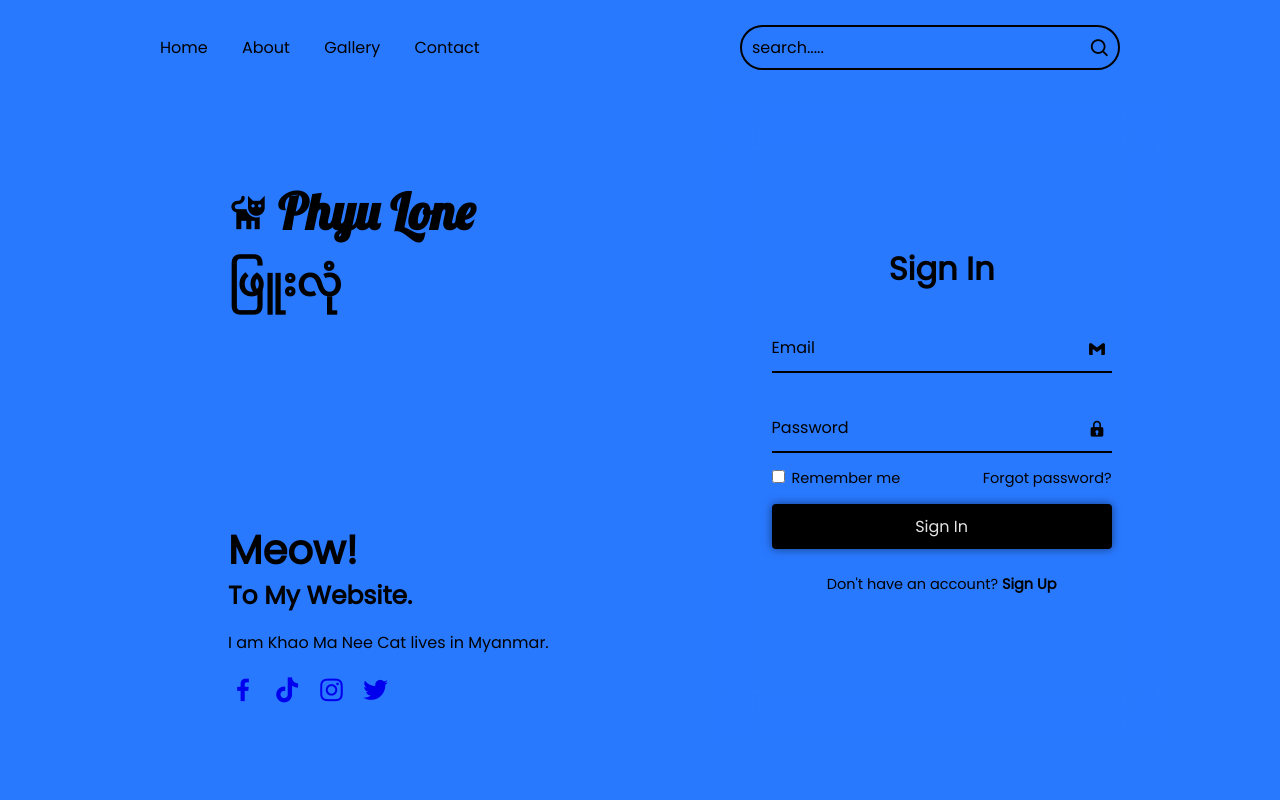
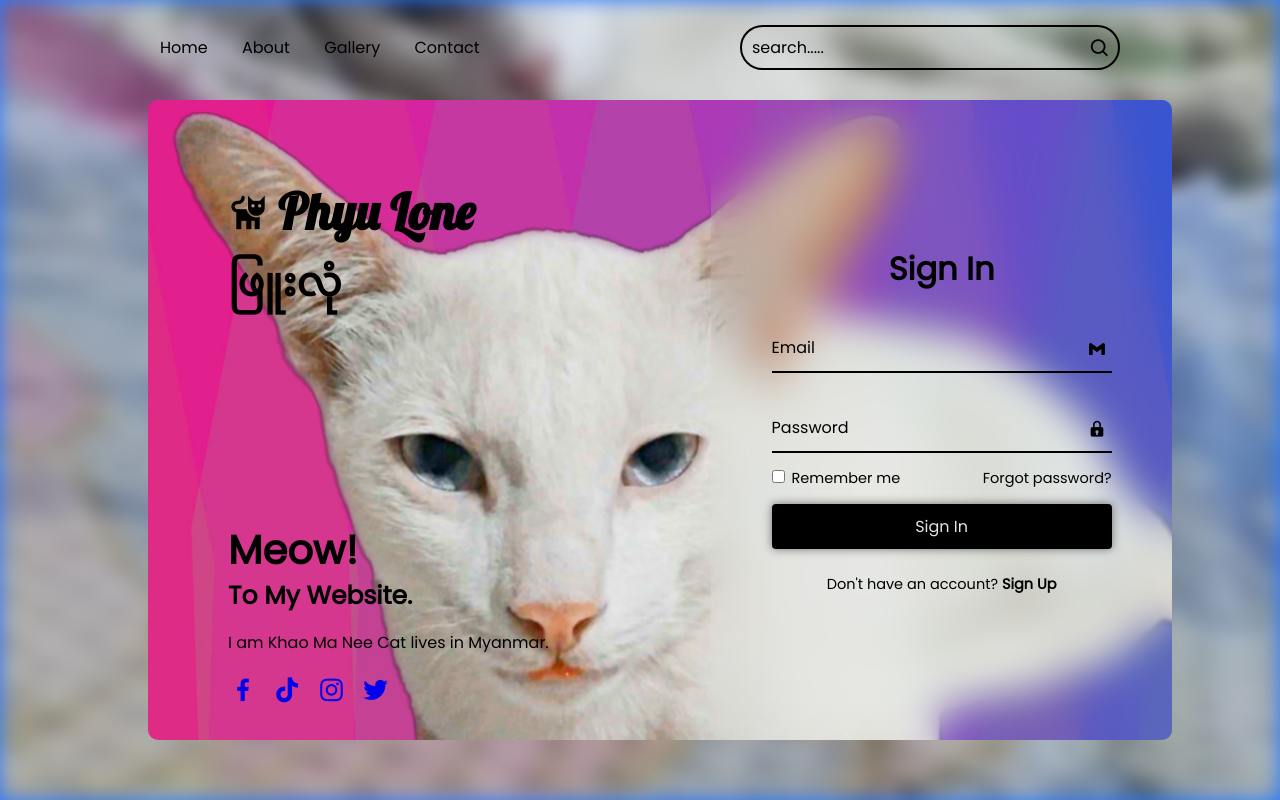
Before and after one commit to KJ1985/thecatphyulone, a plain HTML site: page index.html in a window 1280 px wide. Drawn offline with nearby package versions, Linux system fonts and the light colour scheme; the site is published under a folder, as on GitHub Pages, so addresses that start at the root find nothing; a web font is replaced by a local one.

Commit message:
Update styles.css

```diff
--- a/styles.css
+++ b/styles.css
@@ -104,7 +104,7 @@ body {background: rgb(41 121 255 );}
 .background {
     width: 100%;
     height: 100vh;
-    background: url('/hero.jpeg') no-repeat;
+    background: url('hero.jpeg') no-repeat;
     background-size: cover;
     background-position: center;
     filter: blur(10px);
@@ -117,7 +117,7 @@ body {background: rgb(41 121 255 );}
     transform: translate(-50%, -50%);
     width: 80%;
     height: 80vh;
-    background: url('/Phyu Lone.jpg') no-repeat;
+    background: url('Phyu Lone.jpg') no-repeat;
     background-size: cover;
     background-position: center;
     border-radius: 10px;
```
